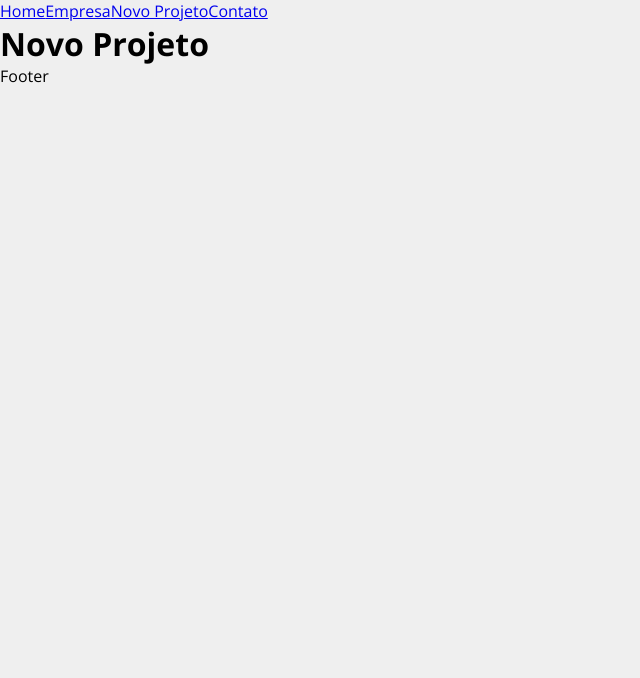
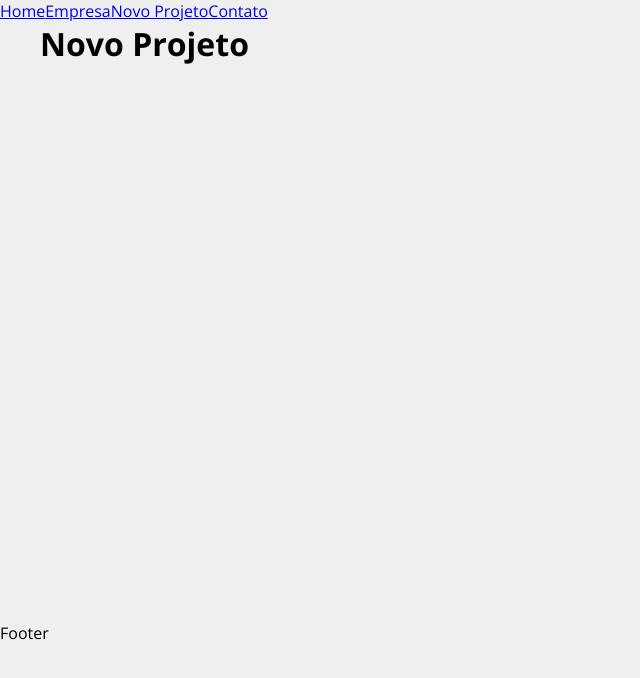
Before and after one commit to Wesley-Nilton/costsapp, a React (Vite) app: page /newproject in a window 1280 px wide. Shown: the top 678 px of the page, without its empty margins (0-640 px from the left). Built offline with nearby package versions, Linux system fonts and the light colour scheme.

Commit message:
Create container component

```diff
--- a/src/App.jsx
+++ b/src/App.jsx
@@ -3,6 +3,7 @@ import Home from './pages/Home';
 import Company from './pages/Company';
 import NewProject from './pages/NewProject';
 import Contact from './pages/Contact';
+import Container from './components/Container/Container';
 
 function App(){
   return(
@@ -13,12 +14,14 @@ function App(){
         <Link to='/newproject'>Novo Projeto</Link>
         <Link to='/contact'>Contato</Link>
       </div>
+      <Container customClass='min-heigth'>
         <Routes>
           <Route exact path='/' element={<Home />} />
           <Route path='/company' element={<Company />} />
           <Route path='/newproject' element={<NewProject />} />
           <Route path='/contact' element={<Contact />} />
         </Routes>
+      </Container>
       <p>Footer</p>
     </Router>
   )
--- /dev/null
+++ b/src/components/Container/Container.css
@@ -0,0 +1,20 @@
+.container{
+    display: flex;
+    justify-content: space-between;
+    flex-wrap: wrap;
+    width: 1200px;
+    margin: 0 auto;
+}
+
+.min-heigth{
+    min-height: 75%;
+}
+
+.start{
+    justify-content: flex-start;
+}
+
+.column{
+    flex-direction: column;
+    justify-content: flex-start;
+}
--- /dev/null
+++ b/src/components/Container/Container.jsx
@@ -0,0 +1,11 @@
+import './Container.css';
+
+function Container({children, customClass}){
+    return(
+        <div className={`container ${customClass}`}>
+            {children}
+        </div>
+    )
+}
+
+export default Container;
```
Lines whose indentation alone changed are shown as unchanged.
